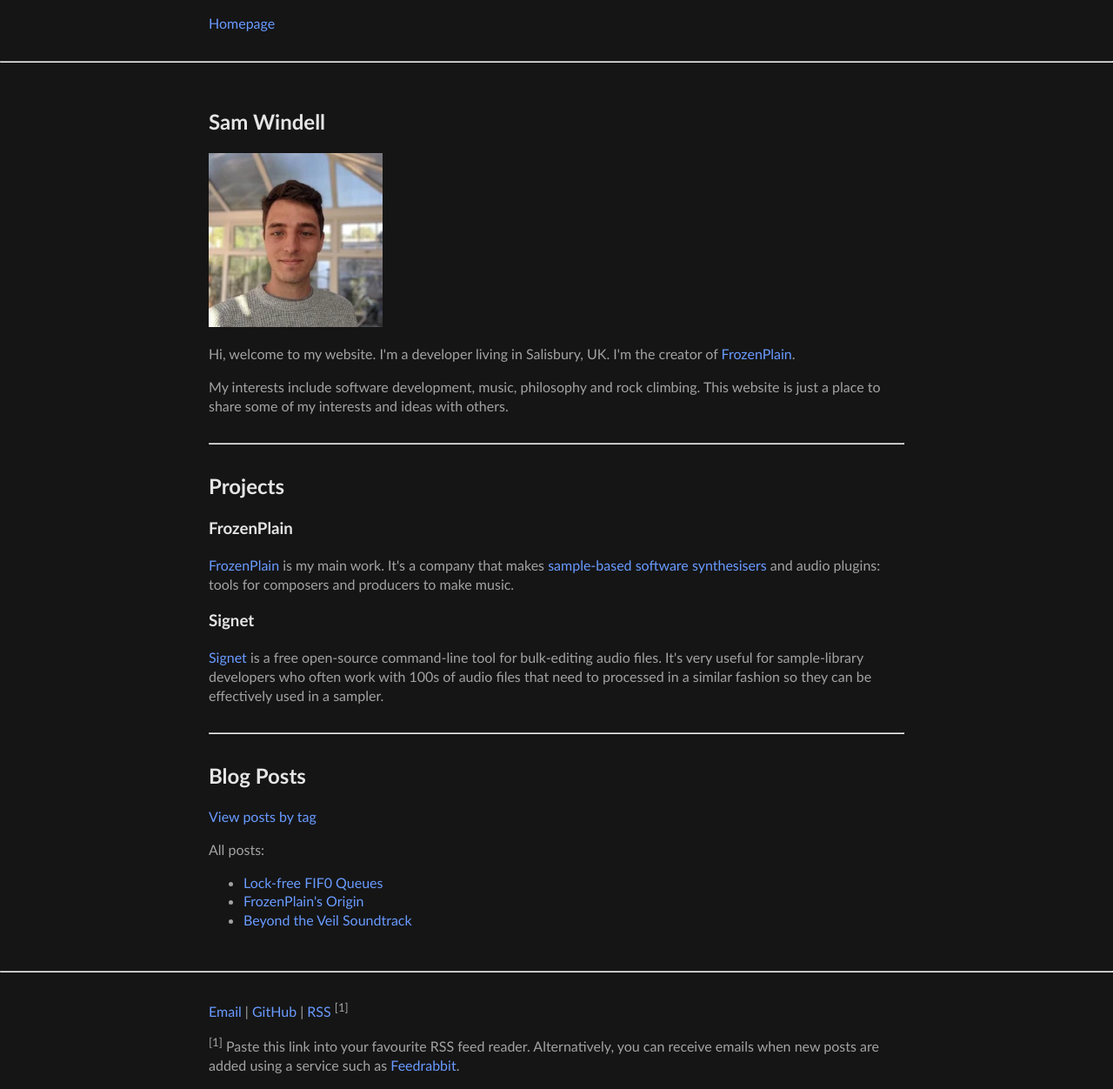
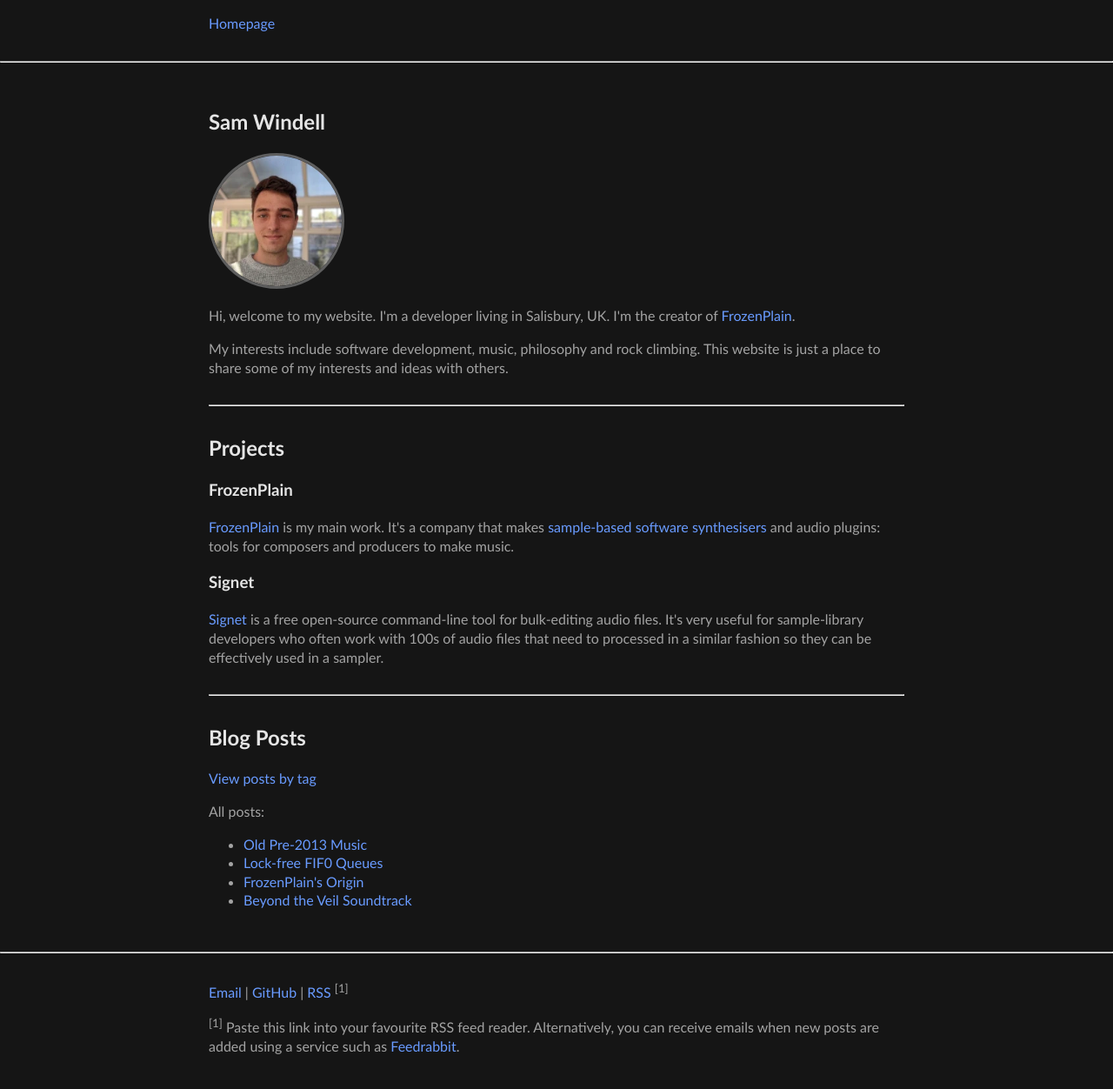
Before and after one commit to SamWindell/samwindell.github.io, a Jekyll site: the page built from index.html, in a window 1280 px wide. Shown: the whole page at 87% size. Built offline with Jekyll 4.4.1, drawn with Linux system fonts in a browser that asks for light colours; after the commit the page ends 1229 px from its top, so only the background shows below that.

Commit message:
add link to old music

```diff
--- a/index.html
+++ b/index.html
@@ -3,7 +3,7 @@ title: Sam Windell
 layout: default
 ---
 
-<img src="/assets/images/me.webp"></img>
+<img class="avatar" src="/assets/images/me.webp"></img>
 
 <p>Hi, welcome to my website. I'm a developer living in Salisbury, UK. I'm the creator of <a
         href="https://frozenplain.com">FrozenPlain</a>.</p>
--- a/style.css
+++ b/style.css
@@ -1,6 +1,6 @@
 :root {
    --background-1: rgb(21, 21, 21);
-   --background-2: rgb(21, 21, 21);
+   --background-2: rgb(31, 31, 31);
    --foreground-1: rgb(163, 163, 163);
    --foreground-2: #5E5E5E;
    --foreground-3: rgb(229, 229, 229);
@@ -10,7 +10,7 @@
 
 body {
     font-family: "Gill Sans", sans-serif;;
-    background-color: var(--background-2);
+    background-color: var(--background-1);
     color: var(--foreground-1);
     display: flex;
     flex-direction: column;
@@ -45,11 +45,6 @@ a:visited {
     text-decoration: none;
 }
 
-header, footer {
-    background-color: var(--background-1);
-}
-
-
 article{ flex:1; }
 
 hr {
@@ -59,5 +54,12 @@ hr {
 
 pre {
     padding: 6px;
-    background-color: var(--background-1)
+    background-color: var(--background-2)
 }
+
+.avatar {
+    border-radius: 100%;
+    width: 150px;
+    height: 150px;
+    border: 3px solid var(--foreground-2);
+}
```
Also changed, not shown: _posts/2023-12-01-old-pre-2013-music.html (added, +13 -0 lines), Gemfile.lock.
